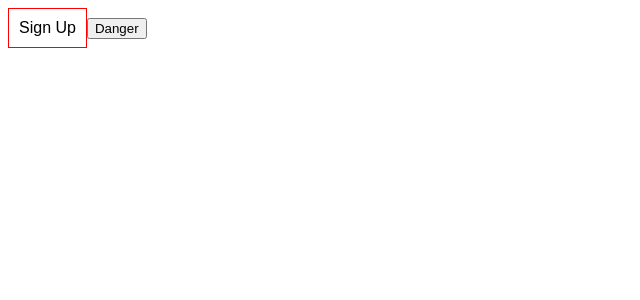
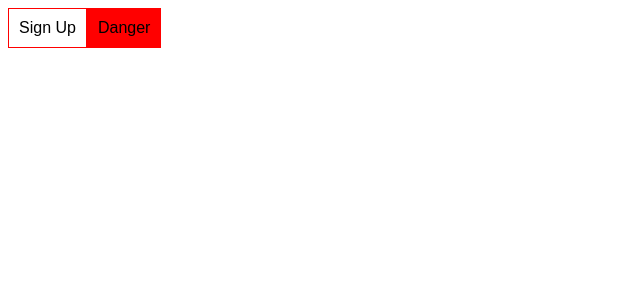
Before and after one commit to codecontrive/jobhub-react, a Next.js app: page / in a window 1280 px wide. Shown: the top 300 px of the page, without its empty margins (0-640 px from the left). Built offline with nearby package versions, Linux system fonts and the light colour scheme.

Commit message:
Debugged ButtonFull

```diff
--- a/reusable/buttons/ButtonFull.js
+++ b/reusable/buttons/ButtonFull.js
@@ -8,5 +8,5 @@ const styles = {
 };
 
 export const ButtonFull = ({ title = "Button" }) => {
-  return <button style={styles.ButtonFull}>{title}</button>;
+  return <button style={styles.buttonFull}>{title}</button>;
 };
```
